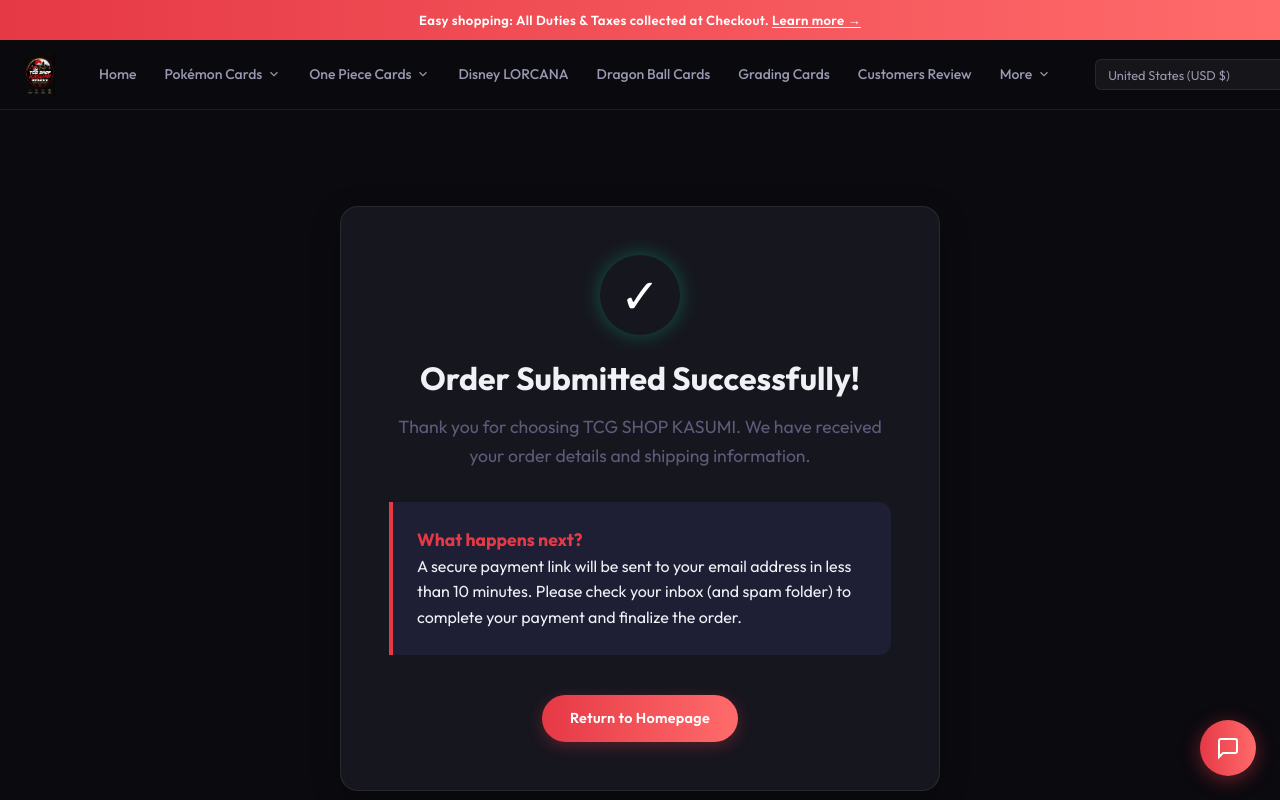
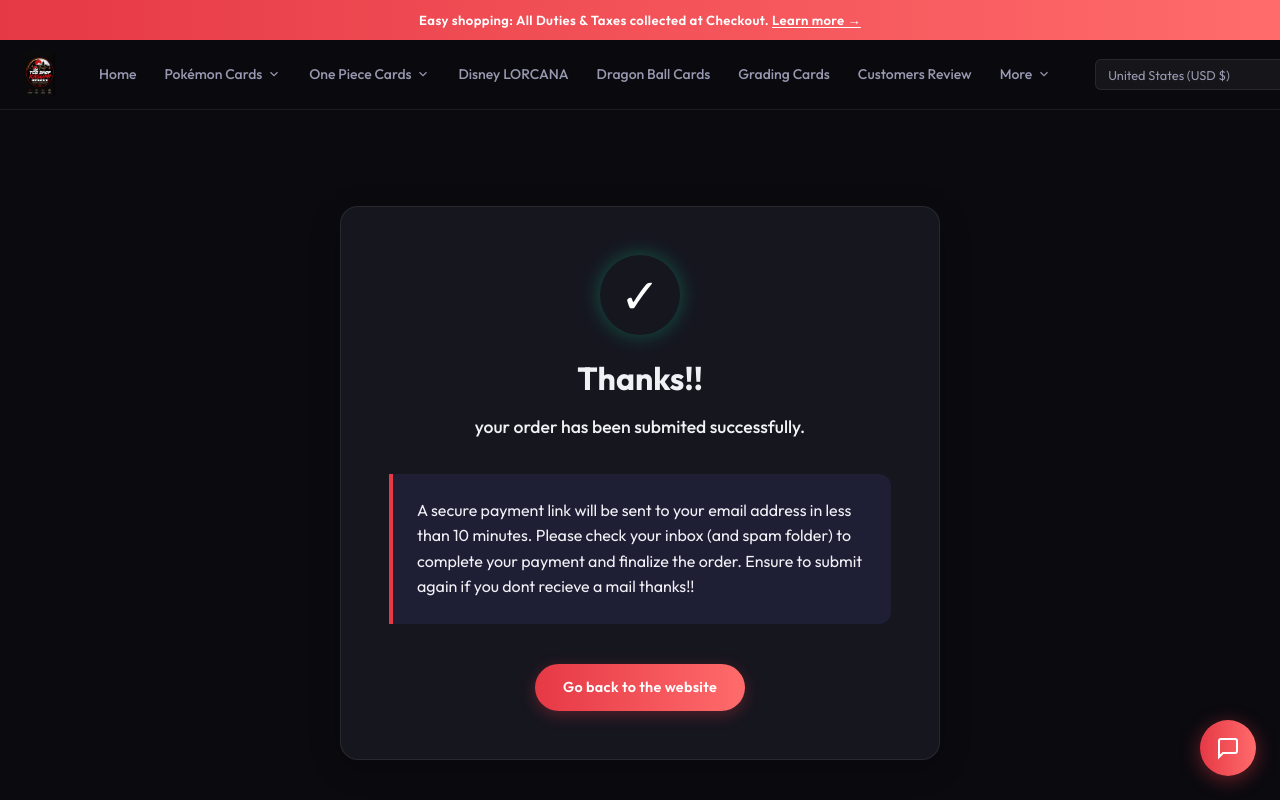
Before and after one commit to Sarkodie3/TCG-SHOP-APP, a Next.js app: page /checkout/success in a window 1280 px wide. Shown: the top 800 px of the page. Built offline with nearby package versions, Linux system fonts and the light colour scheme.

Commit message:
content: update success page text per user request

```diff
--- a/src/app/checkout/success/page.js
+++ b/src/app/checkout/success/page.js
@@ -18,18 +18,19 @@
     <main style={{ padding: "6rem 2rem", background: "var(--color-bg)", minHeight: "80vh", display: "flex", alignItems: "center", justifyContent: "center" }}>
       <div className="success-container">
         <div className="success-icon">✓</div>
-        <h1 className="success-title">Order Submitted Successfully!</h1>
-        <p className="success-message">
-          Thank you for choosing TCG SHOP KASUMI. We have received your order details and shipping information.
+        <h1 className="success-title">Thanks!!</h1>
+        <p className="success-message" style={{ color: "var(--color-text)", fontWeight: "500", fontSize: "1.1rem" }}>
+          your order has been submited successfully.
         </p>
         <div className="payment-notice">
           <p>
-            <strong>What happens next?</strong><br/>
-            A secure payment link will be sent to your email address in less than 10 minutes. Please check your inbox (and spam folder) to complete your payment and finalize the order.
+            A secure payment link will be sent to your email address in less than 10 minutes.
+            Please check your inbox (and spam folder) to complete your payment and finalize the order.
+            Ensure to submit again if you dont recieve a mail thanks!!
           </p>
         </div>
         <Link href="/" className="btn btn-primary mt-4">
-          Return to Homepage
+          Go back to the website
         </Link>
       </div>
 
```
